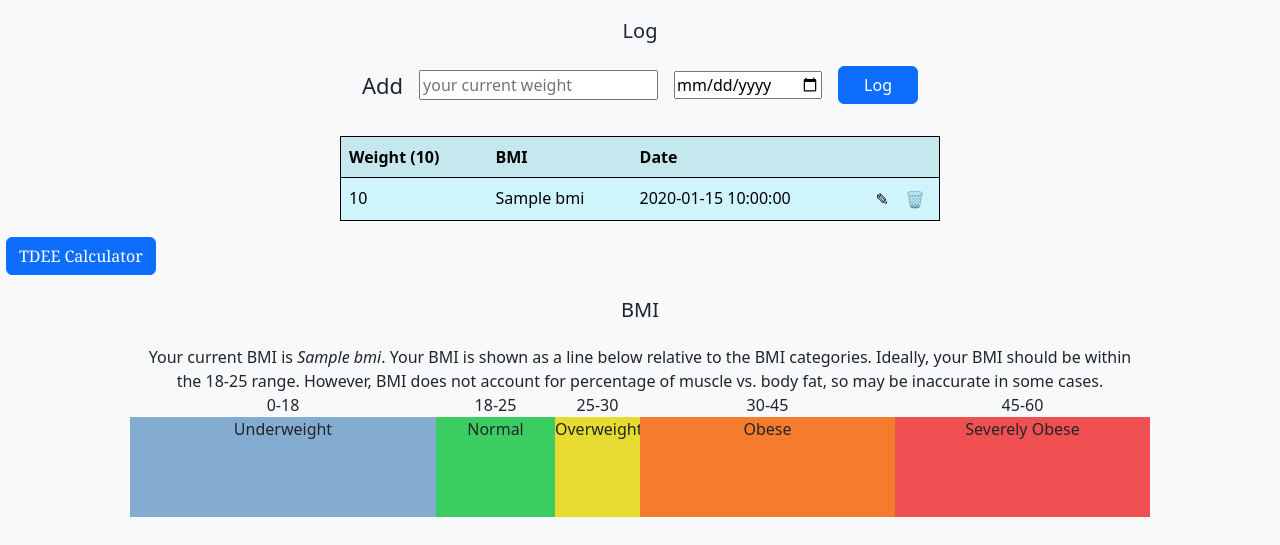
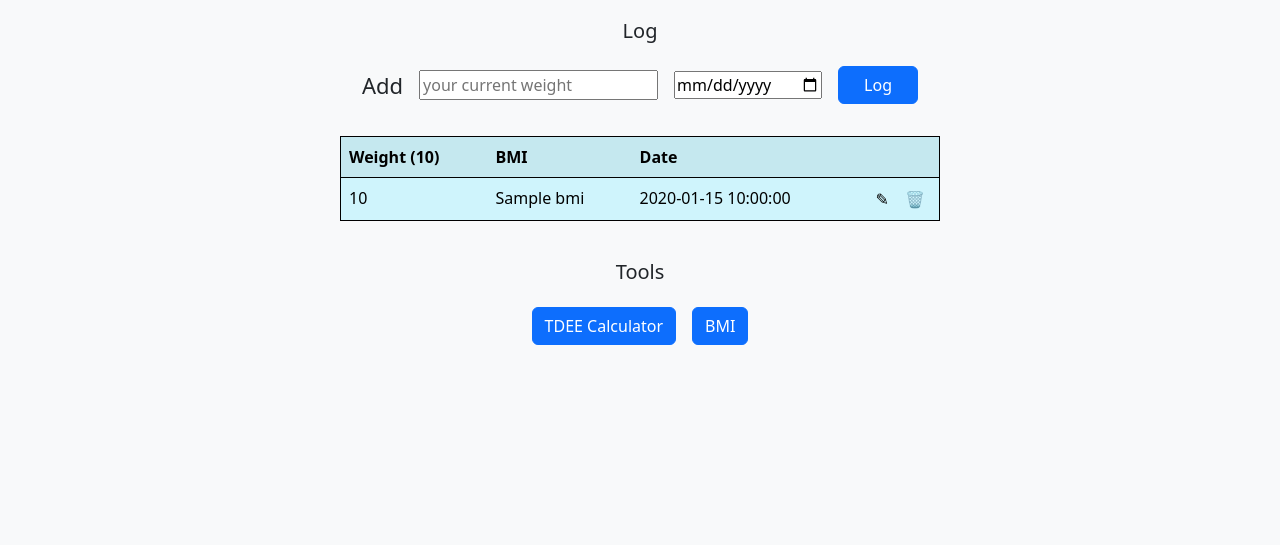
Before and after one commit to bradapc/tracker, a Flask app: template templates/weight_log.html in a window 1280 px wide. Shown: the part 480-1025 px from the top of the page. Before the commit the page ends 997 px from the top, so only its background shows below. Run offline with Flask 3, Linux system fonts and the light colour scheme; the template is opened without the code that fills it: most values are stand-ins (such as "Sample title", 1, 10 or a date in 2020); some libraries are stand-ins or nearby versions.

Commit message:
Added BMI info to tool controls so visiblity can be toggled.

```diff
--- a/static/styles.css
+++ b/static/styles.css
@@ -365,3 +365,13 @@ body h1 {
     flex-direction: row;
     gap: 32px;
 }
+
+.toolsController {
+    display: flex;
+    justify-content: center;
+    gap: 16px;
+}
+
+body {
+    padding-bottom: 200px;
+}
--- a/static/weight_log.js
+++ b/static/weight_log.js
@@ -95,21 +95,12 @@ function resetValues(id) {
 }
 
 //TDEE Calculator
-tdeeAgeInput = document.getElementById("tdeeAge").value;
-tdeeWeightInput = document.getElementById("tdeeWeight").value;
-tdeeHeightInput = document.getElementById("tdeeHeight").value;
-tdeeSubmit = document.getElementById("buttonCalcTDEE");
-tdeeSubmit.addEventListener("click", calculateBMR);
-tdeeRadioMale = document.getElementById("tdeeMale");
-tdeeRadioFemale = document.getElementById("tdeeFemale");
-
-tdeeAge = parseFloat(tdeeAgeInput);
-tdeeWeight = parseFloat(tdeeWeightInput);
-tdeeHeight = parseFloat(tdeeHeightInput);
-
 bmr = 0;
 activityMultiplier = 0;
 tdee = 0;
+
+tdeeSubmit = document.getElementById("buttonCalcTDEE");
+tdeeSubmit.addEventListener("click", calculateBMR);
 
 activityRadios = document.getElementsByName("activity-level");
 for (i = 0; i < activityRadios.length; i++) {
@@ -124,6 +115,15 @@ activity['hardex'] = 1.725;
 activity['athex'] = 1.9;
 
 function calculateBMR() {
+    tdeeAgeInput = document.getElementById("tdeeAge").value;
+    tdeeWeightInput = document.getElementById("tdeeWeight").value;
+    tdeeHeightInput = document.getElementById("tdeeHeight").value;
+    tdeeRadioMale = document.getElementById("tdeeMale");
+    tdeeRadioFemale = document.getElementById("tdeeFemale");
+
+    tdeeAge = parseFloat(tdeeAgeInput);
+    tdeeWeight = parseFloat(tdeeWeightInput);
+    tdeeHeight = parseFloat(tdeeHeightInput);
     if (tdeeRadioMale.checked) {
         bmr = 66.5 + (13.75 * tdeeWeight) + (5.003 * tdeeHeight) - (6.75 * tdeeAge);
     } else if(tdeeRadioFemale.checked) {
--- a/templates/weight_log.html
+++ b/templates/weight_log.html
@@ -132,11 +132,15 @@
             </div>
         </div>
     {% endif %}
-    <p>
+    <span class="weight-span-header">Tools</span>
+    <div class="toolsController">
         <a class="btn btn-primary" data-bs-toggle="collapse" href="#tdeeCalc" role="button" aria-expanded="false" aria-controls="tdeeCalc">
           TDEE Calculator
         </a>
-      </p>
+        <a class="btn btn-primary" data-bs-toggle="collapse" href="#bmiInfo" role="button" aria-expanded="false" aria-controls="bmiInfo">
+            BMI
+        </a>
+    </div>
       <div class="collapse" id="tdeeCalc">
         <div class="card card-body">
             <h5>TDEE Calculator</h5>
@@ -193,7 +197,8 @@
         </div>
         </div>
       </div>
-
+    <div class="collapse" id="bmiInfo">
+        <div class="card card-body">
             <span class="weight-span-header">BMI</span>
             <div class="bmi-info-wrapper">
                 <div class="bmi-info">
@@ -206,6 +211,8 @@
                 </div>
             </div>
             <div class="bmi-visualizer">
+            </div>
+        </div>
     </div>
 <script src="{{ url_for('static', filename='weight_log.js') }}"></script>
 <script src="https://cdn.plot.ly/plotly-latest.min.js"></script>
```
Lines whose indentation alone changed are shown as unchanged.
